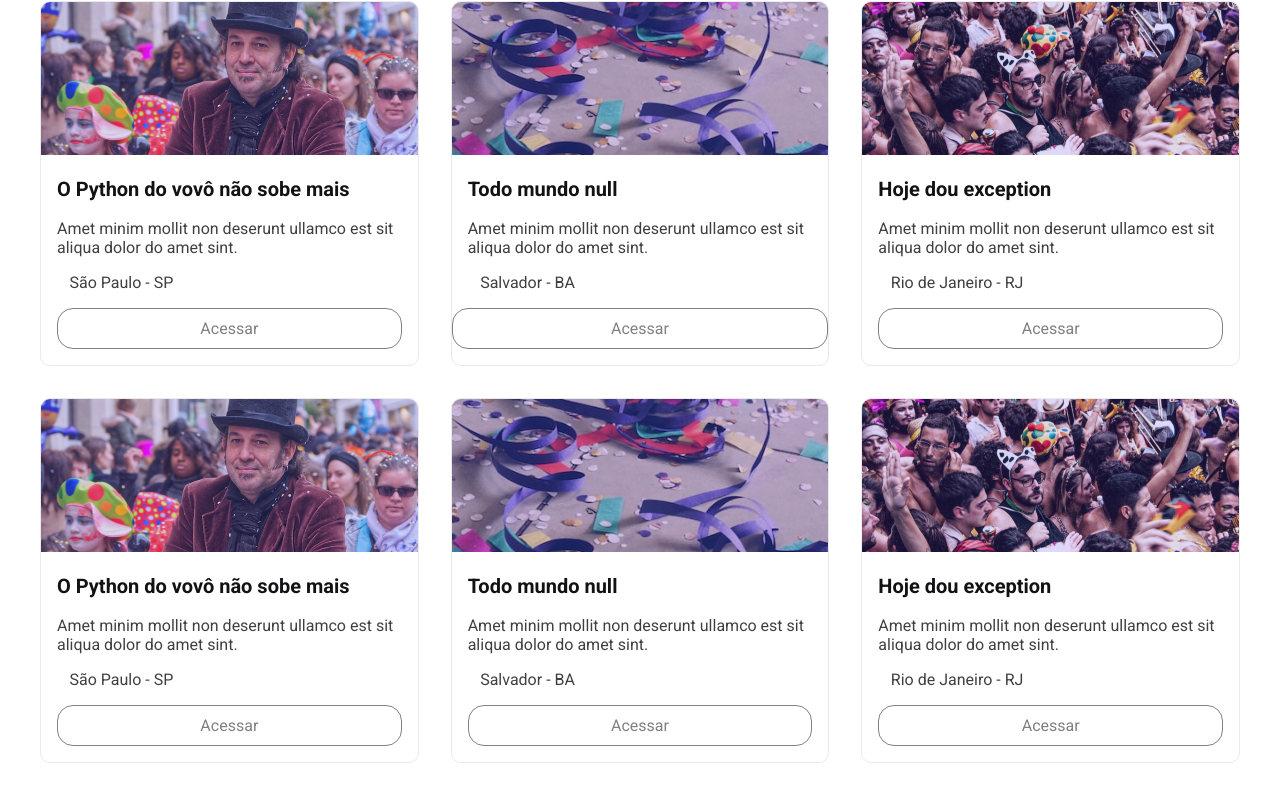
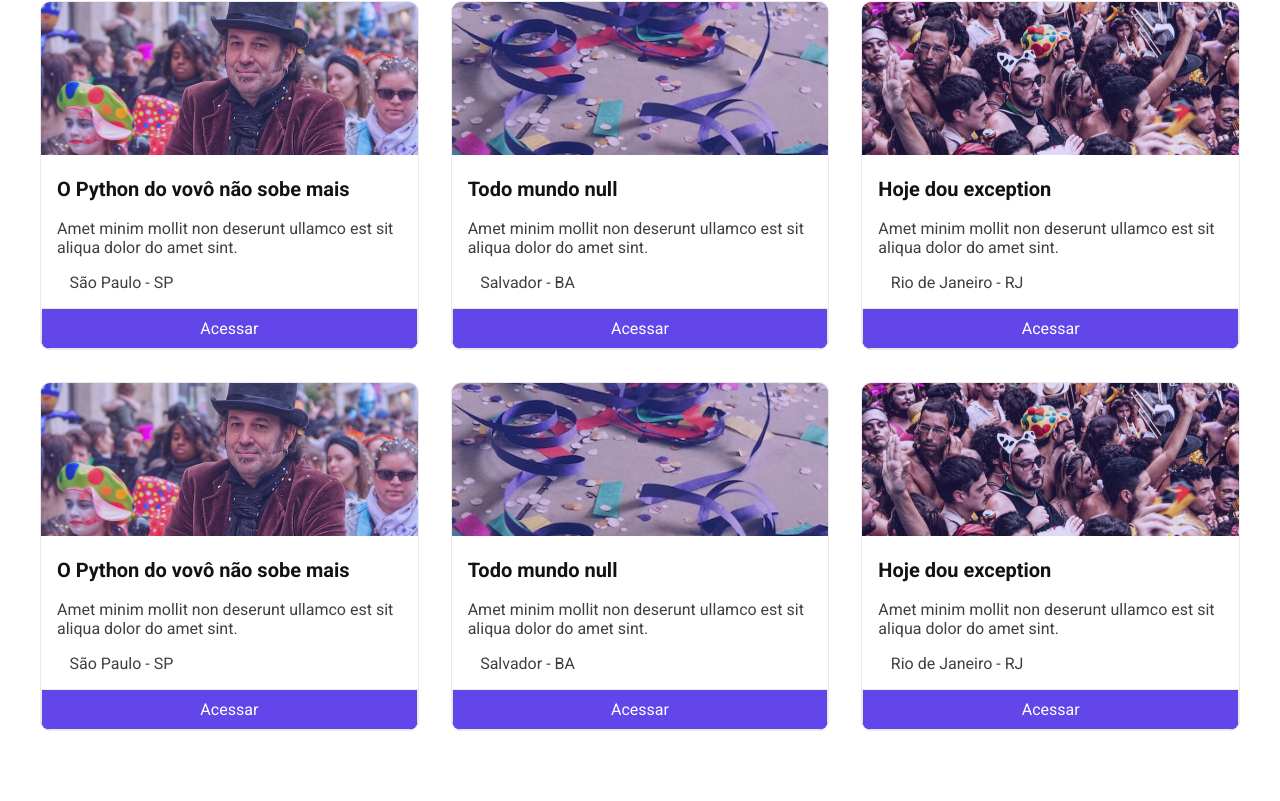
Before and after one commit to felptest/testing, a Next.js app: page / in a window 1280 px wide. Shown: the part 721-1522 px from the top of the page. Built offline with nearby package versions, Linux system fonts and the light colour scheme.

Commit message:
update home page

```diff
--- a/src/app/page.module.css
+++ b/src/app/page.module.css
@@ -263,7 +263,9 @@ section.cards {
 }
 
 .card .content {
-  display: grid;
+  display: flex;
+  flex-direction: column;
+  flex-grow: 1;
   gap: 1.6rem;
 
   padding: 1.6rem;
@@ -304,13 +306,15 @@ section.cards {
   justify-content: center;
   text-decoration: none;
   color: gray;
-  border: 1px solid gray;
-  border-radius: 16px;
+  border: 0.1rem solid #eaeaea;
   padding: 1rem;
+  background: #6246ea;
+  color: #ffffff;
+  transition: background 200ms;
 }
 
 .link:hover {
-  background: gray;
+  background: #523dbe;
   color: white;
 }
 
```
Also changed, not shown: src/app/page.tsx (+11 -8 lines).
